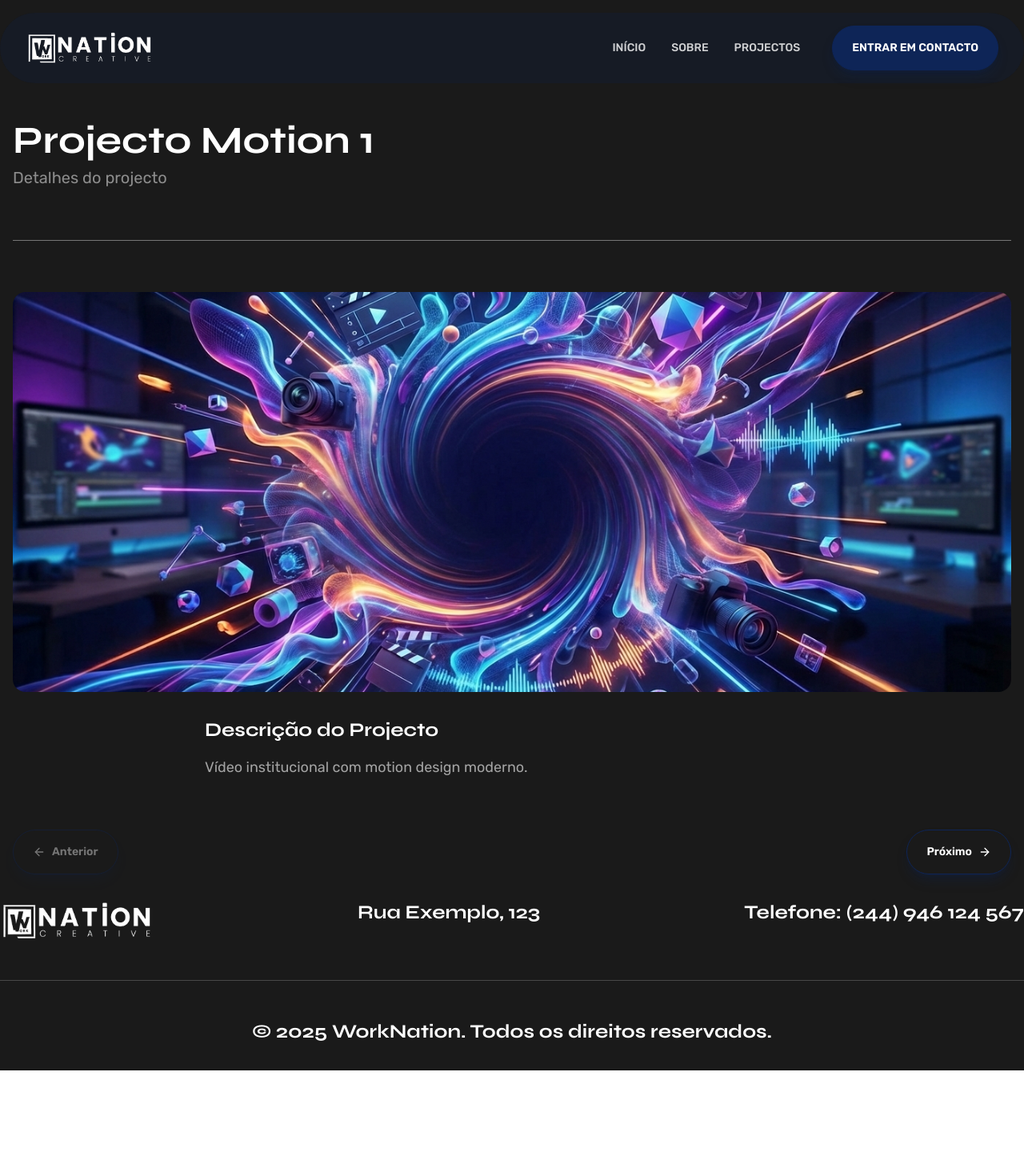
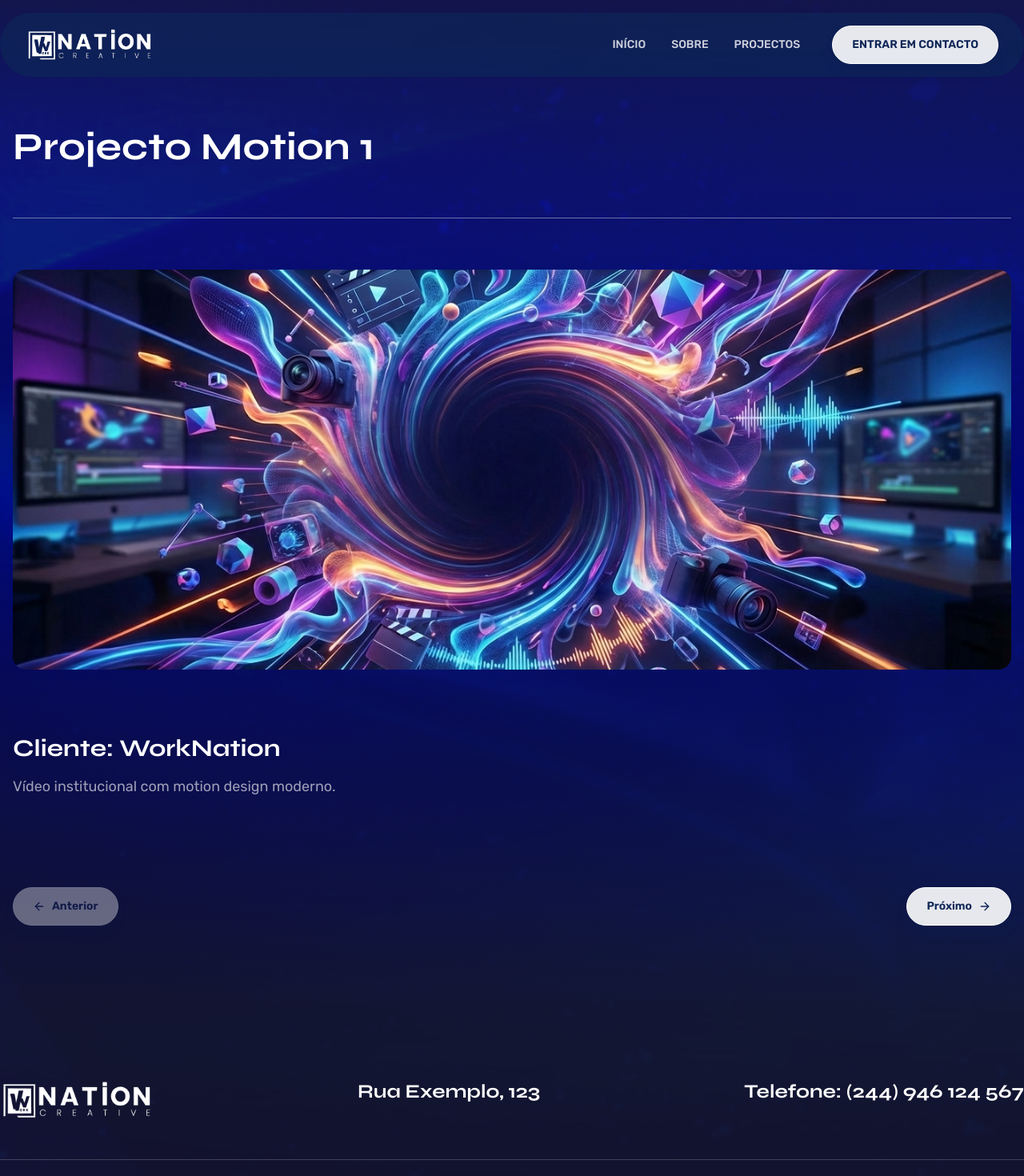
Before and after one commit to joelsilva333/worknation, a Next.js app: page /projects/1 in a window 1280 px wide. Shown: the top 1470 px of the page at 80% size. Before the commit the page ends 1338 px from the top, so only its background shows below. Built offline with nearby package versions, Linux system fonts and the light colour scheme.

Commit message:
feat: adiciona nova imagem de fundo e atualiza estilos de componentes para consistência visual

```diff
--- a/src/app/(home)/components/About.tsx
+++ b/src/app/(home)/components/About.tsx
@@ -5,7 +5,7 @@ import { motion } from "framer-motion";
 
 export default function About() {
   return (
-    <section className="min-h-96 flex items-center justify-center overflow-hidden px-12 py-24">
+    <section className="min-h-96 flex items-center justify-center overflow-hidden px-12 py-24 bg-linear-to-b from-background/70 via-primary/0 to-background/70">
       <div className="flex max-w-7xl w-full gap-24 items-center">
         <motion.div
           className="w-1/2 px-4 text-left"
@@ -31,9 +31,9 @@ export default function About() {
             className="mt-6 inline-block"
             whileHover={{ scale: 1.05 }}
             whileTap={{ scale: 0.95 }}>
-            <Link href="#trabalhos">
-              <span className="btn-primary px-6 py-2">
-                VER MEUS TRABALHOS
+            <Link href="/about">
+              <span className="btn-tertiary px-6 py-2">
+                VER MAIS SOBRE
               </span>
             </Link>
           </motion.div>
--- a/src/app/(home)/components/Hero.tsx
+++ b/src/app/(home)/components/Hero.tsx
@@ -6,7 +6,7 @@ import { motion } from "framer-motion";
 
 export default function Hero() {
   return (
-    <section>
+    <section className="w-full flex items-center justify-center bg-linear-to-b from-background/70 via-primary/0 to-background/70">
       <div className="flex w-full max-w-7xl flex-col items-center gap-8 min-h-screen justify-center px-4 text-center">
         <motion.p
           className="font-syne text-5xl font-bold leading-tight md:text-7xl"
@@ -25,7 +25,7 @@ export default function Hero() {
           }}>
           <Link
             href="#trabalhos"
-            className="btn-primary px-7 py-3">
+            className="btn-tertiary px-7 py-3">
             {"Explorar Projectos".toUpperCase()}
             <motion.span
               animate={{ x: [0, 6, 0] }}
--- a/src/app/(home)/components/Projects.tsx
+++ b/src/app/(home)/components/Projects.tsx
@@ -44,7 +44,7 @@ export default function Projects() {
   };
 
   return (
-    <section className="flex flex-col gap-16 items-center py-24 min-h-screen">
+    <section className="flex flex-col gap-16 items-center py-24 min-h-screen  bg-linear-to-b from-background/70 via-primary/0 to-background/70">
       <motion.h2
         initial={{ opacity: 0, y: 40 }}
         whileInView={{ opacity: 1, y: 0 }}
@@ -72,7 +72,7 @@ export default function Projects() {
                   alt={project.title}
                   width={1920}
                   height={1080}
-                  className="h-125 w-full rounded-t-2xl object-cover"
+                  className="h-100 w-full rounded-t-2xl object-cover"
                 />
               </motion.div>
 
@@ -117,7 +117,7 @@ export default function Projects() {
           viewport={{ once: true }}>
           <Link
             href="/projects"
-            className="btn-primary px-8 py-2 flex gap-2">
+            className="btn-tertiary px-8 py-2 flex gap-2">
             EXPLORAR MAIS PROJECTOS <ArrowRight />
           </Link>
         </motion.div>
--- a/src/app/(home)/contact-us/page.tsx
+++ b/src/app/(home)/contact-us/page.tsx
@@ -64,7 +64,7 @@ export default function ContactUs() {
               className="border-b-2 text-2xl font-normal outline-none resize-none"></textarea>
           </label>
 
-          <button className="btn-primary px-6 py-2 mt-4">
+          <button className="btn-tertiary px-6 py-2 mt-4">
             ENVIAR MENSAGEM
           </button>
         </form>
--- a/src/app/(home)/layout.tsx
+++ b/src/app/(home)/layout.tsx
@@ -5,7 +5,7 @@ export default function HomeLayout({
   children,
 }: Readonly<{ children: React.ReactNode }>) {
   return (
-    <div className="bg-background min-h-screen text-white flex flex-col w-full items-center">
+    <div className="bg-[url('/images/backgrounds/1.png')] bg-primary bg-cover min-h-screen text-white flex flex-col w-full">
       <Header />
       {children}
       <Footer />
--- a/src/app/(home)/page.tsx
+++ b/src/app/(home)/page.tsx
@@ -4,10 +4,10 @@ import Projects from "./components/Projects";
 
 export default function Home() {
   return (
-    <div className="flex w-full flex-col items-center justify-center px-4 text-center">
+    <>
       <Hero />
       <About />
       <Projects />
-    </div>
+    </>
   );
 }
--- a/src/app/(home)/projects/[projectId]/page.tsx
+++ b/src/app/(home)/projects/[projectId]/page.tsx
@@ -28,13 +28,12 @@ export default function ProjectIdPage({
   }
 
   return (
-    <div className="flex w-full flex-col gap-16 items-center min-h-screen px-4">
+    <div className="flex w-full flex-col gap-16 items-center min-h-screen py-24 px-4 bg-linear-to-b from-background/70 via-primary/0 to-background/70">
       <motion.div
         initial={{ opacity: 0, y: 32 }}
         animate={{ opacity: 1, y: 0 }}
         className="w-full max-w-7xl flex flex-col gap-2 mt-16">
         <h1 className="text-5xl font-bold font-syne">{currentProject.title}</h1>
-        <p className="text-xl text-white/50 font-rubik">Detalhes do projecto</p>
       </motion.div>
 
       <motion.hr className="w-full max-w-7xl border-t border-white/40" />
@@ -50,9 +49,9 @@ export default function ProjectIdPage({
           />
         </motion.div>
 
-        <div className="max-w-3xl w-full flex flex-col gap-4 ">
-          <h2 className="text-2xl font-syne font-bold text-white">
-            Descrição do Projecto
+        <div className="w-full flex flex-col gap-4 py-12">
+          <h2 className="text-3xl font-syne font-bold text-white">
+          Cliente: {currentProject.client}
           </h2>
           <p className="text-lg font-rubik text-white/60 ">
             {currentProject.description}
@@ -67,7 +66,7 @@ export default function ProjectIdPage({
             }
             whileHover={prevProject ? { x: -4 } : undefined}
             whileTap={prevProject ? { scale: 0.96 } : undefined}
-            className={`btn-secondary px-6 py-2 flex items-center gap-2 ${
+            className={`btn-tertiary px-6 py-2 flex items-center gap-2 ${
               !prevProject && "opacity-40 cursor-not-allowed"
             }`}>
             <ArrowLeft className="h-4 w-4" />
@@ -81,7 +80,7 @@ export default function ProjectIdPage({
             }
             whileHover={nextProject ? { x: 4 } : undefined}
             whileTap={nextProject ? { scale: 0.96 } : undefined}
-            className={`btn-secondary px-6 py-2 flex items-center gap-2 ${
+            className={`btn-tertiary px-6 py-2 flex items-center gap-2 ${
               !nextProject && "opacity-40 cursor-not-allowed"
             }`}>
             Próximo
--- a/src/app/(home)/projects/page.tsx
+++ b/src/app/(home)/projects/page.tsx
@@ -15,7 +15,7 @@ export default function Projects() {
   const hasMore = visible < PROJECTS.length;
 
   return (
-    <div className="flex w-full flex-col gap-16 items-center min-h-screen px-4">
+    <div className="flex w-full flex-col gap-16 items-center min-h-screen py-24 px-4 bg-linear-to-b from-background/70 via-primary/0 to-background/70">
       <motion.div
         initial={{ opacity: 0, y: 40 }}
         whileInView={{ opacity: 1, y: 0 }}
--- a/src/app/globals.css
+++ b/src/app/globals.css
@@ -10,9 +10,13 @@
 }
 
 .btn-primary {
-  @apply font-rubik flex items-center h-14 justify-center gap-2 cursor-pointer rounded-full bg-primary  text-sm font-semibold border-primary border text-white shadow-lg shadow-primary/30 hover:bg-transparent transition-all duration-300;
+  @apply font-rubik flex items-center h-12 justify-center gap-2 cursor-pointer rounded-full bg-primary  text-sm font-semibold border-primary border text-white shadow-lg shadow-primary/30 hover:bg-transparent transition-all duration-300;
 }
 
 .btn-secondary {
-  @apply font-rubik flex items-center h-14 justify-center gap-2 cursor-pointer rounded-full hover:bg-primary text-sm font-semibold border-primary border text-white shadow-lg shadow-primary/30 bg-transparent transition-all duration-300;
+  @apply font-rubik flex items-center h-12 justify-center gap-2 cursor-pointer rounded-full hover:bg-primary text-sm font-semibold border-primary border text-white shadow-lg shadow-primary/30 bg-transparent transition-all duration-300;
 }
+
+.btn-tertiary {
+  @apply font-rubik flex items-center h-12 justify-center gap-2 cursor-pointer rounded-full hover:text-white border border-white hover:bg-transparent text-sm font-semibold text-primary shadow-lg shadow-primary/30 bg-white/90 transition-all duration-300;
+}
--- a/src/app/ui/Footer.tsx
+++ b/src/app/ui/Footer.tsx
@@ -2,7 +2,7 @@ import Image from "next/image";
 
 export default function Footer() {
   return (
-    <footer className="w-full flex flex-col gap-12 items-center text-2xl font-bold py-8 font-syne">
+    <footer className="w-full flex flex-col gap-12 items-center text-2xl font-bold py-24 font-syne bg-background/70">
       <div className="flex w-full justify-between max-w-7xl">
         <Image
           src={"/logos/bg-w-b.png"}
--- a/src/app/ui/Header.tsx
+++ b/src/app/ui/Header.tsx
@@ -19,7 +19,7 @@ export default function Header() {
       initial={{ y: -40, opacity: 0 }}
       animate={{ y: 0, opacity: 1 }}
       transition={{ duration: 0.6, ease: "easeOut" }}
-      className="sticky top-4 z-50 mx-auto w-full flex max-w-7xl items-center justify-between rounded-full bg-primary/20 px-8 py-4 text-white backdrop-blur-xs">
+      className="fixed top-4 z-50 left-1/2 -translate-x-1/2 w-full flex max-w-7xl items-center justify-between rounded-full bg-primary/70 px-8 py-4 text-white backdrop-blur-sm">
       <Link
         href="/"
         className="flex items-center gap-2">
@@ -56,7 +56,7 @@ export default function Header() {
 
         <Link
           href={"/contact-us"}
-          className="btn-primary px-6 py-2">
+          className="btn-tertiary px-6 py-2">
           {"Entrar em contacto".toUpperCase()}
         </Link>
       </nav>
```
Also changed, not shown: src/app/(home)/about/page.tsx (+4 -4 lines), public/images/backgrounds/1.png (added).
